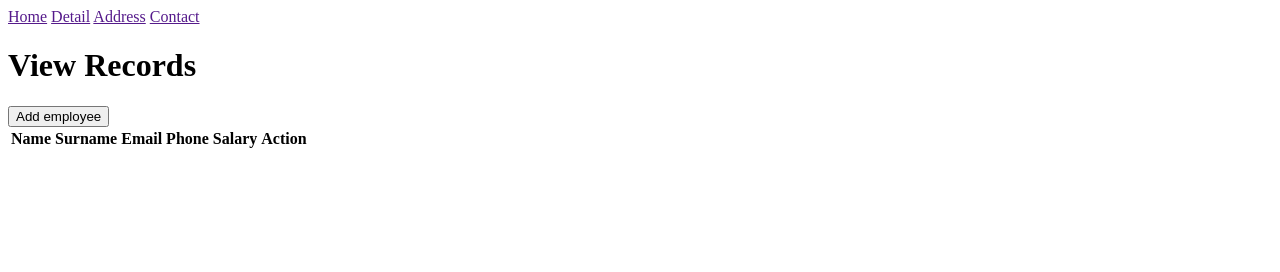
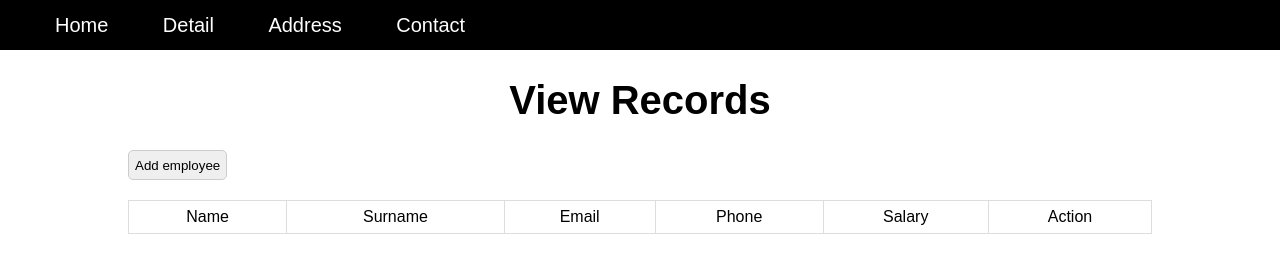
Before and after one commit to khoishpy123/javascript-training, a website: page src/page/index.html in a window 1280 px wide. Drawn offline with Linux system fonts and the light colour scheme; files whose address does not match are found by name.

Commit message:
connect with dashboard page

```diff
--- a/src/page/index.html
+++ b/src/page/index.html
@@ -4,7 +4,7 @@
   <meta http-equiv="X-UA-Compatible" content="IE=edge">
   <meta name="viewport" content="width=device-width, initial-scale=1.0">
   <title>Document</title>
-  <link rel="stylesheet" href="./styles/home-main.css">
+  <link rel="stylesheet" href="../styles/main.css">
 </head>
 <body>
   <header id="header">
--- a/src/script/main/login-page.js
+++ b/src/script/main/login-page.js
@@ -5,4 +5,5 @@ import LoginView from "../views/login.js";
 
 const loginModel = new LoginModel();
 const loginView = new LoginView();
+// eslint-disable-next-line no-unused-vars
 const loginController = new LoginController(loginModel, loginView);
--- a/src/script/views/login.js
+++ b/src/script/views/login.js
@@ -15,7 +15,7 @@ class LoginView {
 
           if (item.username === username && item.password === password) {
             alert("dang nhap thanh cong");
-            // window.location.href = "./index.html";
+            window.location.href = "./index.html";
           }
         });
 
--- a/src/styles/main.css
+++ b/src/styles/main.css
@@ -2,4 +2,3 @@
 @import url(./home-page.css);
 @import url(./common.css);
 @import url(./insert-form.css);
-@import url(./login.css);
```
